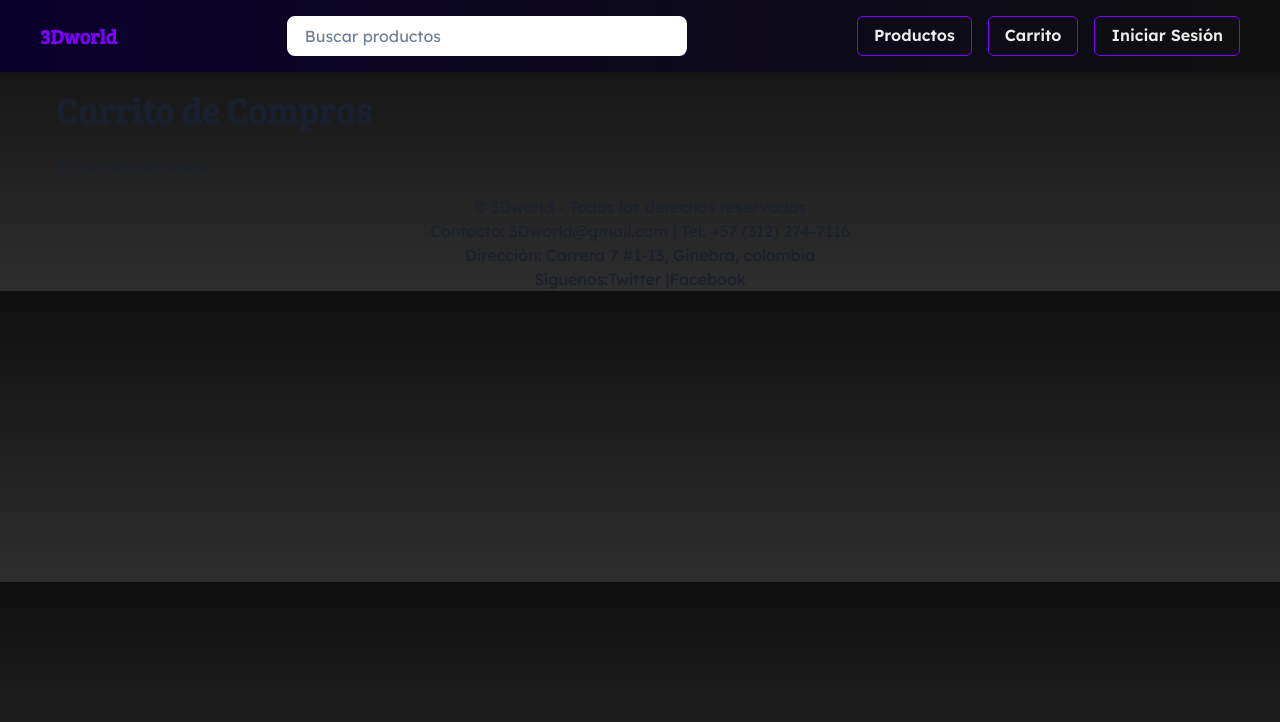
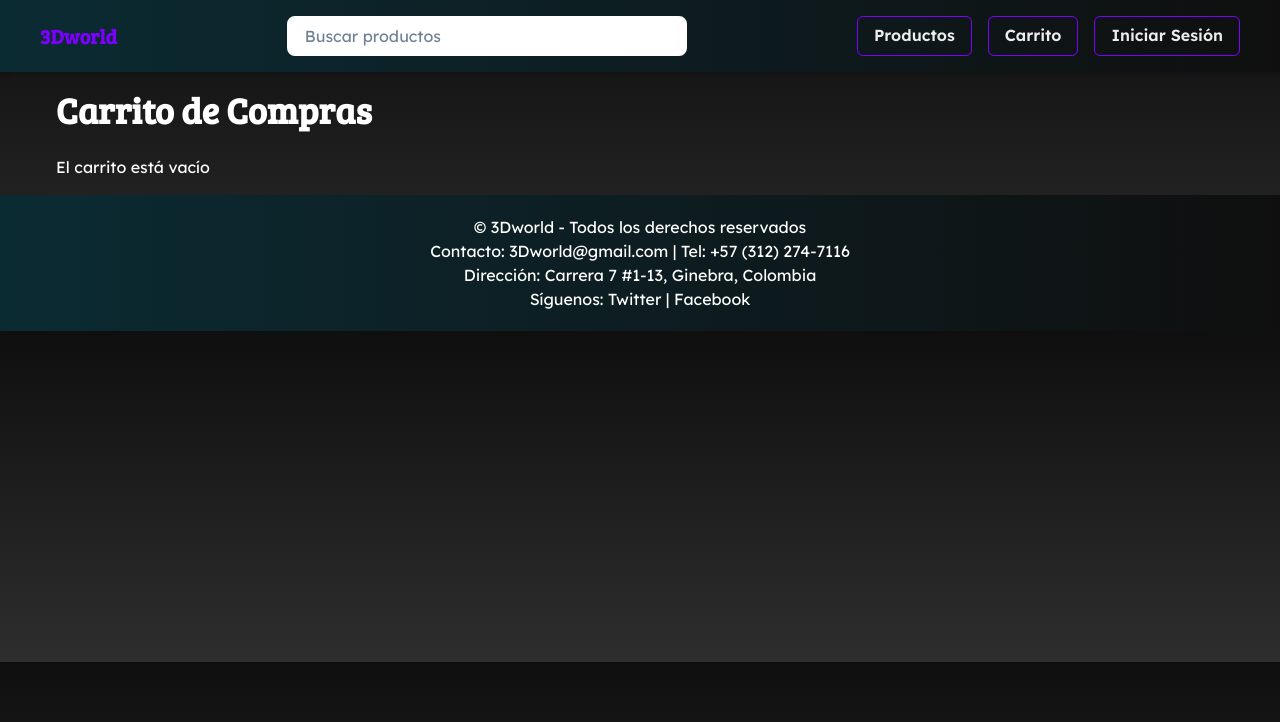
Before and after one commit to DRACKM10/3Dworld2, a Next.js app in the folder frontend/: page /carrito in a window 1280 px wide. Shown: the top 722 px of the page. Built offline with nearby package versions, Linux system fonts and the light colour scheme.

Commit message:
finalizacion del registro y ajustes menores

```diff
--- a/frontend/src/app/carrito/page.js
+++ b/frontend/src/app/carrito/page.js
@@ -7,7 +7,7 @@ export default function CartPage() {
   const { cart, addToCart, removeFromCart } = useCart();
 
   return (
-    <Box p={4} maxW="1200px" mx="auto">
+    <Box p={4} maxW="1200px" mx="auto" color="white">
       <Heading mb={6}>Carrito de Compras</Heading>
       {cart.length === 0 ? (
         <Text>El carrito está vacío</Text>
--- a/frontend/src/app/page.js
+++ b/frontend/src/app/page.js
@@ -1,5 +1,5 @@
 import { Box, SimpleGrid, Heading } from "@chakra-ui/react";
-import ProductCard from "../components/productCard";
+import ProductCard from "../components/ProductCard";
 
 export default function Home() {
   const products = [
--- a/frontend/src/app/productos/page.js
+++ b/frontend/src/app/productos/page.js
@@ -1,5 +1,5 @@
 import { Box, SimpleGrid, Heading } from '@chakra-ui/react';
-import ProductCard from '../../components/productCard';
+import ProductCard from '../../components/ProductCard';
 
 export default function Products() {
   const products = [
--- a/frontend/src/components/Footer.js
+++ b/frontend/src/components/Footer.js
@@ -1,18 +1,52 @@
-import { Box, Text, Flex } from '@chakra-ui/react';
+import { Box, Text } from "@chakra-ui/react";
 
 export default function Footer() {
   return (
-  <div container="footer" >
-    <footer   style={{ textAlign: 'center' }} >
-      <p>© 3Dworld - Todos los derechos reservados</p>
-      <p>Contacto: 3Dworld@gmail.com | Tel: +57 (312) 274-7116</p>
-      <p>Dirección:  Carrera 7 #1-13, Ginebra, colombia</p>
-      <p>
-        Síguenos:
-        <a href="https://twitter.com/miempresa" target="_blank" rel="noopener noreferrer">Twitter</a> |
-        <a href="https://facebook.com/miempresa" target="_blank" rel="noopener noreferrer">Facebook</a>
-      </p>
-    </footer>
-  </div>
+    <div container="footer">
+      <Box
+        as="footer"
+        textAlign="center"
+        color="white"
+        bgGradient="linear(to-r, #0b2b33, #0f0f0f)"
+        py={5}
+      >
+        <Text>© 3Dworld - Todos los derechos reservados</Text>
+        <Text>Contacto: 3Dworld@gmail.com | Tel: +57 (312) 274-7116</Text>
+        <Text>Dirección: Carrera 7 #1-13, Ginebra, Colombia</Text>
+
+        <Text>
+          Síguenos:{" "}
+          <a
+            href="https://twitter.com/miempresa"
+            target="_blank"
+            rel="noopener noreferrer"
+            style={{
+              color: "white",
+              textDecoration: "none",
+              transition: "color 0.3s ease",
+            }}
+            onMouseOver={(e) => (e.target.style.color = "#9B4DFF")}
+            onMouseOut={(e) => (e.target.style.color = "white")}
+          >
+            Twitter
+          </a>{" "}
+          |{" "}
+          <a
+            href="https://facebook.com/miempresa"
+            target="_blank"
+            rel="noopener noreferrer"
+            style={{
+              color: "white",
+              textDecoration: "none",
+              transition: "color 0.3s ease",
+            }}
+            onMouseOver={(e) => (e.target.style.color = "#9B4DFF")}
+            onMouseOut={(e) => (e.target.style.color = "white")}
+          >
+            Facebook
+          </a>
+        </Text>
+      </Box>
+    </div>
   );
 }
--- a/frontend/src/components/header.js
+++ b/frontend/src/components/header.js
@@ -6,7 +6,7 @@ export default function Header() {
     <Box
       as="header"
       p={4}
-      bgGradient="linear(to-r, #0a012b, #0f0f0f)" // 🔹 Degradado moderno
+      bgGradient="linear(to-r, #0b2b33, #0f0f0f)" // 🔹 Degradado moderno
       color="#EDEDED"
       boxShadow="md"
     >
```
Also changed, not shown: frontend/src/app/registro/page.js (+25 -68 lines).
